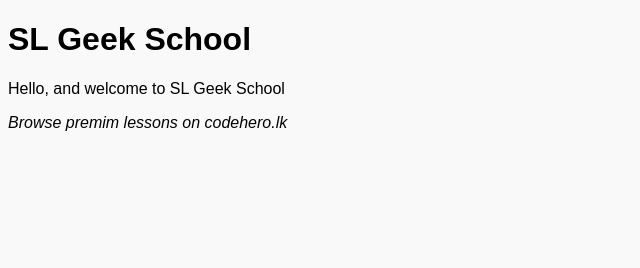
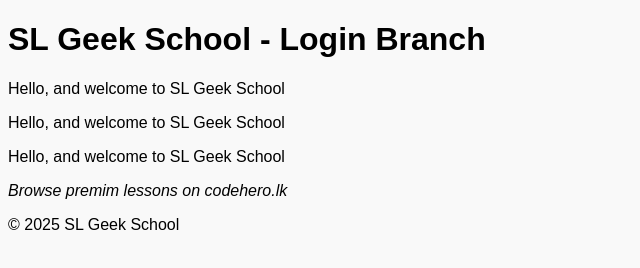
Before and after one commit to slgeeklk/slgeek-school-git, a plain HTML site: page index.html in a window 1280 px wide. Shown: the whole page, without its empty margins (0-640 px from the left). Drawn offline with Linux system fonts and the light colour scheme.

Commit message:
something more..

```diff
--- a/index.html
+++ b/index.html
@@ -7,10 +7,13 @@
     <link rel="stylesheet" href="./style.css">
 </head>
 <body>
-    <h1>SL Geek School</h1>
+    <h1>SL Geek School - Login Branch</h1>
     <p>Hello, and welcome to SL Geek School</p>
+    <p>Hello, and welcome to SL Geek School</p>
+    <p>Hello, and welcome to SL Geek School</p>
+
     <p><i>Browse premim lessons on codehero.lk</i></p>
-
+    <footer>© 2025 SL Geek School</footer>
 
     <script src="./script.js"></script>
 </body>
```
